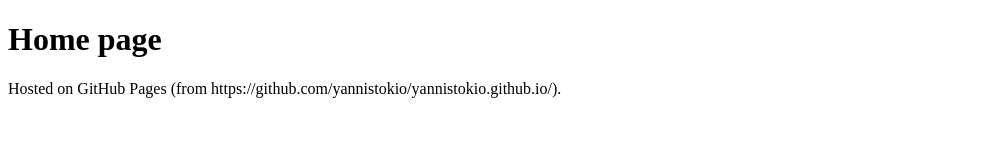
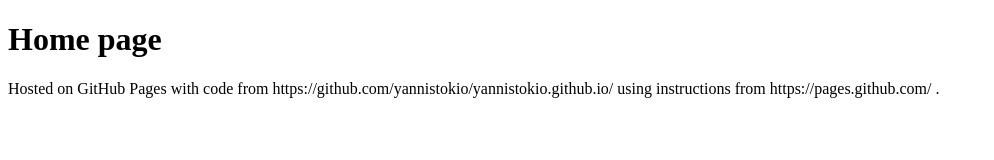
Before and after one commit to yannistokio/yannistokio.github.io, a plain HTML site: page index.html in a window 1280 px wide. Shown: the whole page, without its empty margins (0-994 px from the left). Drawn offline with Linux system fonts and the light colour scheme.

Commit message:
Update index.html

```diff
--- a/index.html
+++ b/index.html
@@ -2,6 +2,6 @@
 <html>
 <body>
 <h1>Home page</h1>
-<p>Hosted on GitHub Pages (from https://github.com/yannistokio/yannistokio.github.io/).</p>
+<p>Hosted on GitHub Pages with code from https://github.com/yannistokio/yannistokio.github.io/ using instructions from https://pages.github.com/ .</p>
 </body>
 </html>
```
